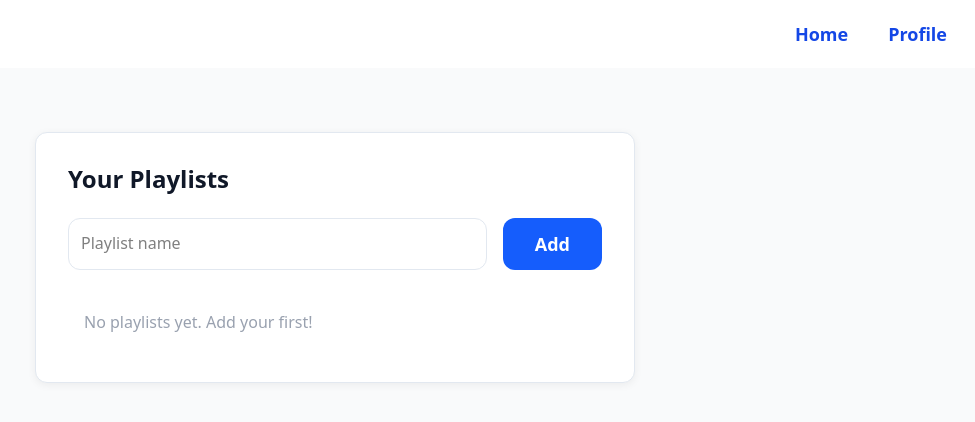
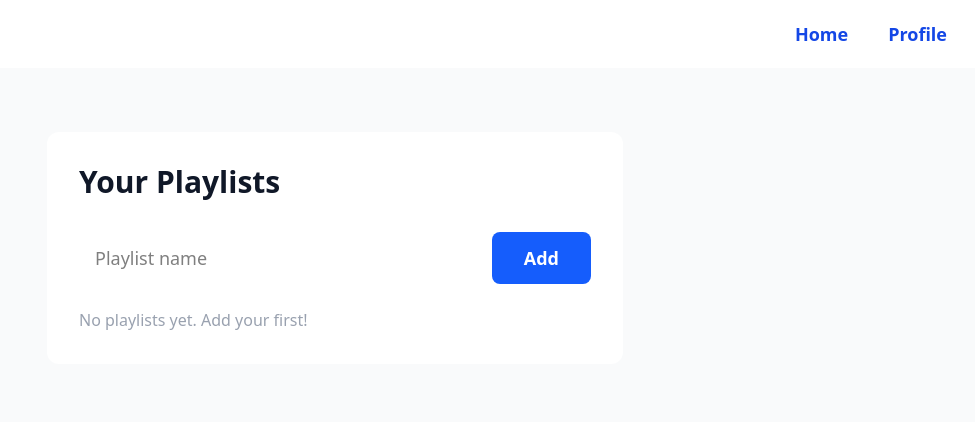
Before and after one commit to romaprok/eng_cards, a React (Vite) app: page / in a window 1280 px wide. Shown: the top 422 px of the page, without its empty margins (305-1280 px from the left). Built offline with nearby package versions, Linux system fonts and the light colour scheme.

Commit message:
fix(user-profile-page): fix imports

```diff
--- a/src/components/PlaylistPage/PlaylistPage.module.css
+++ /dev/null
@@ -1,71 +0,0 @@
-.appContainer {
-  min-height: 100vh;
-  display: flex;
-  flex-direction: column;
-  align-items: center;
-  padding: 2rem 0;
-}
-
-.playlistSection {
-  width: 100%;
-  max-width: 600px;
-  border-radius: 12px;
-  box-shadow: 0 2px 8px rgba(0, 0, 0, 0.06);
-  padding: 2rem;
-  margin-top: 2rem;
-  border: 1px solid #e2e8f0;
-}
-
-.playlistTitle {
-  font-size: 1.5rem;
-  font-weight: 600;
-  margin-bottom: 1.5rem;
-}
-
-.playlistList {
-  list-style: none;
-  padding: 0;
-  margin: 0;
-
-  li {
-    padding: 1rem;
-    border-bottom: 1px solid #e2e8f0;
-    display: flex;
-    align-items: center;
-    justify-content: space-between;
-
-    &:last-child {
-      border-bottom: none;
-    }
-
-    .cardCount {
-      font-size: 0.9em;
-    }
-  }
-}
-
-form {
-  display: flex;
-  gap: 1rem;
-  margin-bottom: 1.5rem;
-
-  input {
-    flex: 1;
-    padding: 0.75rem;
-    border: 1px solid #e2e8f0;
-    border-radius: 12px;
-    font-size: 1rem;
-
-    &:focus {
-      outline: none;
-      border-color: #2563eb;
-      box-shadow: 0 0 0 2px rgba(37, 99, 235, 0.1);
-    }
-  }
-
-  button {
-    border-radius: 12px;
-    cursor: pointer;
-    transition: background-color 0.2s;
-  }
-}
--- a/src/components/PlaylistPage/PlaylistsPage.tsx
+++ b/src/components/PlaylistPage/PlaylistsPage.tsx
@@ -1,7 +1,6 @@
 import { useState } from 'react'
 import { usePlaylistStore } from '@store/playlistStore.ts'
-import type { Playlist } from '@types/playlist.ts'
-import styles from './PlaylistPage.module.css'
+import type { Playlist } from '@/types/playlist'
 
 const PlaylistsPage = (): JSX.Element => {
   const [playlistName, setPlaylistName] = useState('')
@@ -21,11 +20,9 @@ const PlaylistsPage = (): JSX.Element => {
   }
 
   return (
-    <div className={styles.appContainer + ' bg-gray-50 min-h-screen'}>
-      <section className={styles.playlistSection + ' bg-white'}>
-        <h2 className={styles.playlistTitle + ' text-3xl font-bold text-gray-900 mb-8'}>
-          Your Playlists
-        </h2>
+    <div className="bg-gray-50 min-h-screen flex flex-col items-center p-8">
+      <section className="w-full max-w-xl rounded-xl shadow-lg p-8 mt-8 bg-white">
+        <h2 className="text-3xl font-bold text-gray-900 mb-8">Your Playlists</h2>
         <form onSubmit={handleAddPlaylist} className="flex gap-4 mb-6">
           <input
             type="text"
@@ -43,7 +40,7 @@ const PlaylistsPage = (): JSX.Element => {
             Add
           </button>
         </form>
-        <ul className={styles.playlistList}>
+        <ul>
           {playlists.length === 0 && (
             <li className="text-gray-400">No playlists yet. Add your first!</li>
           )}
@@ -54,9 +51,7 @@ const PlaylistsPage = (): JSX.Element => {
             >
               <span className="text-lg font-medium text-gray-900">
                 {playlist.name}{' '}
-                <span className="cardCount text-gray-400 text-base">
-                  ({playlist.cards.length} cards)
-                </span>
+                <span className="text-gray-400 text-base">({playlist.cards.length} cards)</span>
               </span>
               <button
                 onClick={() => removePlaylist(playlist.id)}
```
